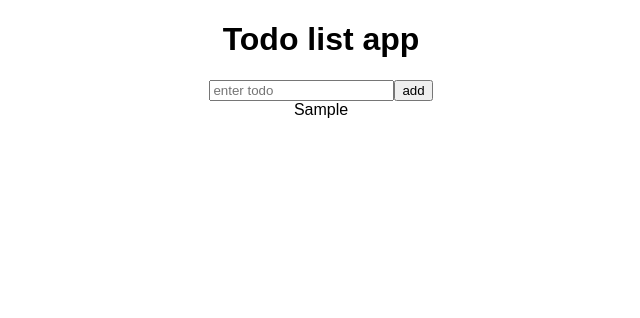
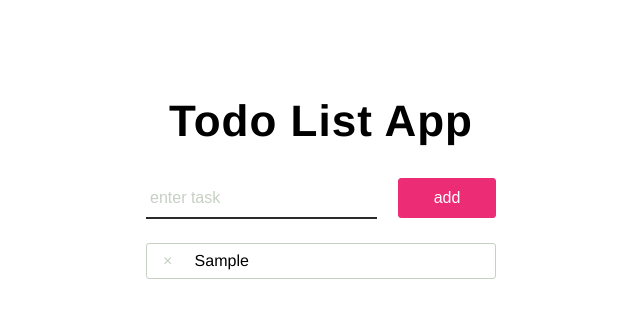
Before and after one commit to sudo-labs/react-workshop, a React (Create React App) app: page / in a window 1280 px wide. Both pictures are taken after typing "Sample" into the empty fields and a click on the button "add". Shown: the top 318 px of the page, without its empty margins (319-959 px from the left). Built offline with nearby package versions, Linux system fonts and the light colour scheme.

Commit message:
Updated styles and cleaned up code

```diff
--- a/src/App.js
+++ b/src/App.js
@@ -1,12 +1,14 @@
 import React, { Component } from 'react';
-import Todo from './Todo';
+
+import TodoList from './TodoList';
 import './Todo.css';
+
 
 class App extends Component {
   constructor() {
     super();
     this.state = {
-      todos: []
+      todos: [],
     };
   }
 
@@ -28,35 +30,42 @@ class App extends Component {
   }
 
   removeTodo = (todo) => {
-    const updatedTodos = this.state.todos;
+    this.setState(prevState => {
+      let updatedTodos = prevState.todos;
 
       if (updatedTodos.includes(todo)) {
         updatedTodos.splice(updatedTodos.indexOf(todo), 1);
       }
 
-    this.setState({
+      return {
         todos: updatedTodos,
+      }
     })
+  }
+
+  handleEnterPress = (event) => {
+    if (event.keyCode === 13) {
+      this.addTodo();
+    }
   }
 
   render() {
     return (
-      <div className="App">
-        <h1>Todo list app</h1>
+      <div className="TodoApp">
+        <h1>Todo List App</h1>
+        <div className="TodoApp--content">
           <input
             type="text"
             ref={(a) => this._todoInput = a}
-          placeholder="enter todo"
+            className="TodoApp--input"
+            placeholder="enter task"
+            onKeyDown={this.handleEnterPress}
           />
-        <button
-          type="submit"
-          onClick={this.addTodo}
-        >
+          <button type="submit" className="TodoApp--button" onClick={this.addTodo} >
             add
           </button>
-        {this.state.todos.map(todo =>
-          <Todo key={todo.id} title={todo.title} handleClick={() => this.removeTodo(todo)} />
-        )}
+          <TodoList todos={this.state.todos} handleTodoClick={this.removeTodo} />
+        </div>
       </div>
     );
   }
--- a/src/Todo.css
+++ b/src/Todo.css
@@ -1,28 +1,114 @@
-.App {
+.TodoApp {
+  margin: 6em auto;
+
+  font-size: 16px;
+  font-family: "Helvetica Neue", Helvetica, Arial, sans-serif;
+
   text-align: center;
 }
 
-.App-logo {
-  animation: App-logo-spin infinite 20s linear;
-  height: 80px;
+h1 {
+  font-size: 2.75em;
+  letter-spacing: 1px;
 }
 
-.App-header {
-  background-color: #222;
-  height: 150px;
-  padding: 20px;
-  color: white;
+.TodoApp--content {
+  max-width: 350px;
+  margin: 2em auto;
 }
 
-.App-title {
-  font-size: 1.5em;
+.TodoApp--input {
+  position: relative;
+
+  min-width: 66%;
+  min-height: 40px;
+  box-sizing: border-box;
+
+  padding: 0.5em 0.25em;
+  margin-right: 6%;
+
+  font-size: 16px;
+
+  border: none;
+  border-bottom: 2px solid #2A2A2A;
 }
 
-.App-intro {
-  font-size: large;
+.TodoApp--input::placeholder {
+  color: #C6D0C3;
 }
 
-@keyframes App-logo-spin {
-  from { transform: rotate(0deg); }
-  to { transform: rotate(360deg); }
+.TodoApp--input:hover, .TodoApp--input:focus {
+  border-bottom: 2px solid #DE5086;
+  outline: none;
 }
+
+.TodoApp--button {
+  min-width: 28%;
+  min-height: 40px;
+  box-sizing: border-box;
+
+  padding: 0.5em 2em;
+
+  font-size: 16px;
+  color: white;
+  background-color: #DE5086;
+
+  border: 1px solid #DE5086;
+  border-radius: 3px;
+}
+
+.TodoApp--button:hover,
+.TodoApp--button:focus {
+  color: white;
+  border-color: #EC2C75;
+  background-color: #EC2C75;
+
+  cursor: pointer;
+  outline: none;
+}
+
+.TodoApp--list {
+  padding: 0;
+  margin-top: 1.5em;
+  text-align: left;
+}
+
+.TodoApp--list-item {
+  display: flex;
+  align-items: center;
+
+  padding: 0.5em 1em;
+  margin: 0.5em 0;
+
+  list-style: none;
+
+  border: 1px solid #C6D0C3;
+  border-radius: 3px;
+}
+
+.TodoApp--list-item:hover,
+.TodoApp--list-item:focus {
+  border-color: black;
+  cursor: pointer;
+  outline: none;
+}
+
+
+
+.TodoApp--list-item--clear {
+  flex-basis: 8%;
+  flex-grow: 0;
+
+  margin-right: 2%;
+
+  color: #C6D0C3;
+}
+
+.TodoApp--list-item:hover .TodoApp--list-item--clear,
+.TodoApp--list-item:focus .TodoApp--list-item--clear {
+  color: black;
+}
+
+.TodoApp--list-item--title {
+  flex-basis: 90%;
+}
--- a/src/Todo.js
+++ b/src/Todo.js
@@ -1,15 +1,18 @@
-import React, { Component } from 'react';
+import React from 'react';
 import PropTypes from 'prop-types';
 
-class Todo extends Component {
-	render() {
-		const { title, handleClick } = this.props;
-		return (
-			<div className="todo" onClick={handleClick}>
+
+function Todo ({title, handleClick}) {
+	return (
+		<li className="TodoApp--list-item" onClick={handleClick} tabIndex={0}>
+			<div className="TodoApp--list-item--clear">
+				&times;
+			</div>
+			<div className="TodoApp--list-item--title">
 				{title}
 			</div>
-		);
-	}
+		</li>
+	)
 };
 
 Todo.propTypes = {
--- a/src/TodoList.js
+++ b/src/TodoList.js
@@ -0,0 +1,29 @@
+import React from 'react';
+import PropTypes from 'prop-types';
+
+import Todo from './Todo';
+
+
+function TodoList ({todos, handleTodoClick}) {
+	return (
+		<ul className="TodoApp--list">
+			{todos.map(todo =>
+				<Todo
+					key={todo.id}
+					title={todo.title}
+					handleClick={() => handleTodoClick(todo)}
+				/>
+			)}
+		</ul>
+	)
+}
+
+TodoList.propTypes = {
+	todos: PropTypes.arrayOf(PropTypes.shape({
+		id: PropTypes.string,
+		title: PropTypes.string,
+	})).isRequired,
+	handleTodoClick: PropTypes.func.isRequired,
+};
+
+export default TodoList;
```
Lines whose indentation alone changed are shown as unchanged.
